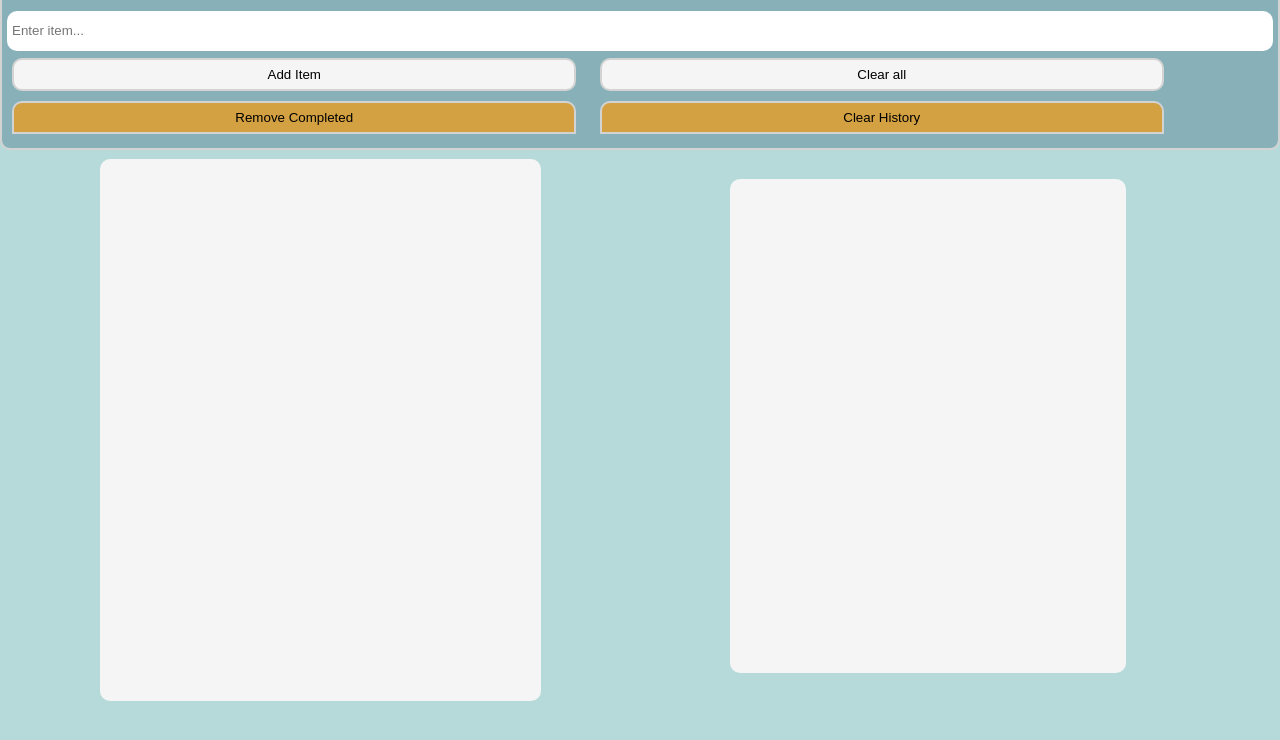
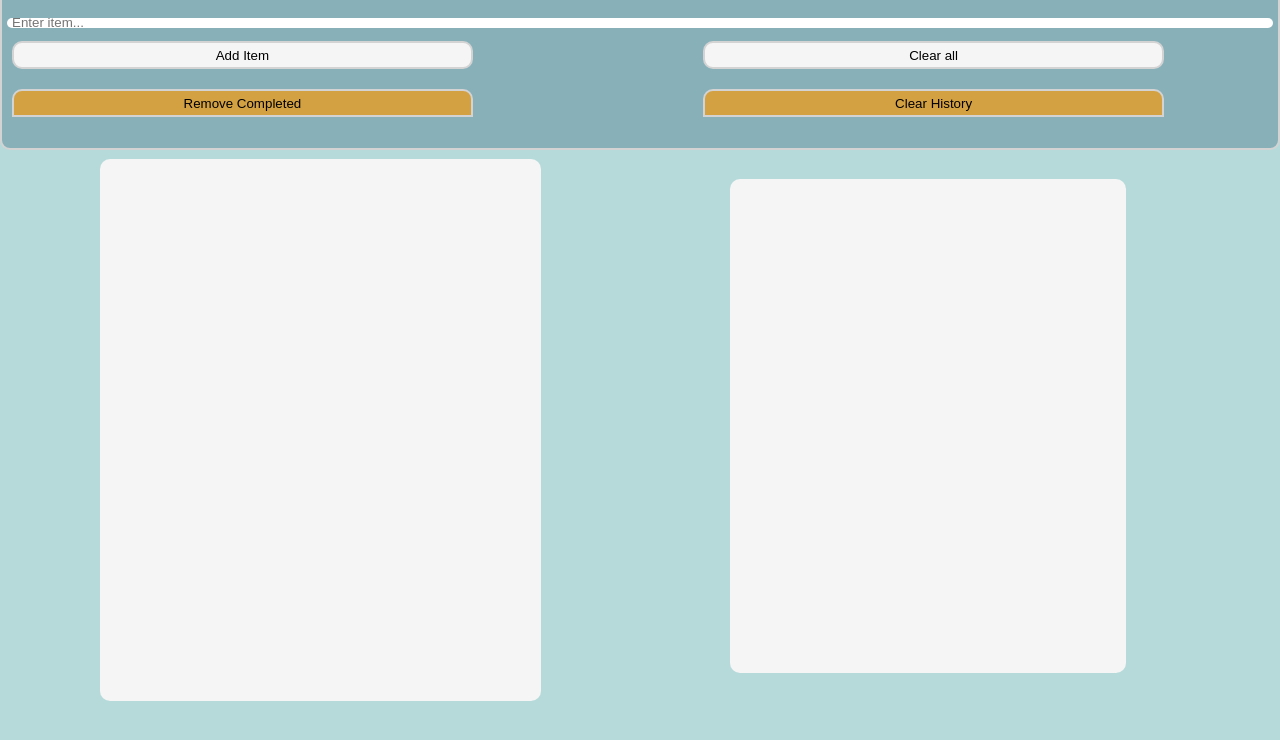
Before and after one commit to gl-0/task-app, a plain HTML site: page index.html in a window 1280 px wide. Shown: the part 50-790 px from the top of the page. Drawn offline with Linux system fonts and the light colour scheme.

Commit message:
Update test.css

```diff
--- a/test.css
+++ b/test.css
@@ -139,7 +139,7 @@ body {
     padding: 5px;
   }
   .to-do-app input {
-    height: 5vh;
+    height: 1vh;
     width: 100vw;
     /* width: 300px; */
     padding: 5px;
@@ -154,12 +154,12 @@ body {
     /* border: red solid 1px; */
     justify-content: space-between;
     gap: 3px;
-    height: 45%;
+    height: 50%;
     width: 90vw;
   }
   .to-do-app button {
-    height: 40%;
-    width: 49%;
+    height: 30%;
+    width: 40%;
     /* padding: 5px; */
     cursor: pointer;
     border: var(--border-color) 2px solid;
```
